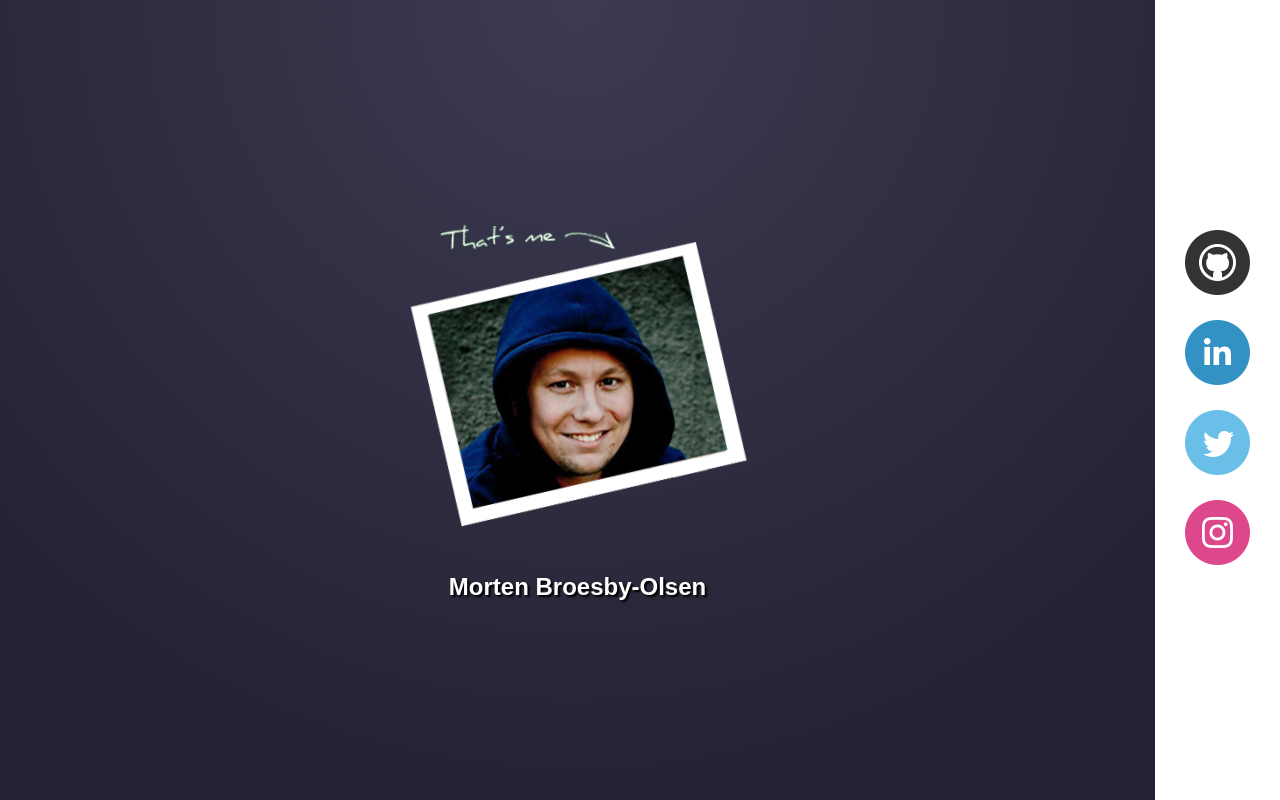
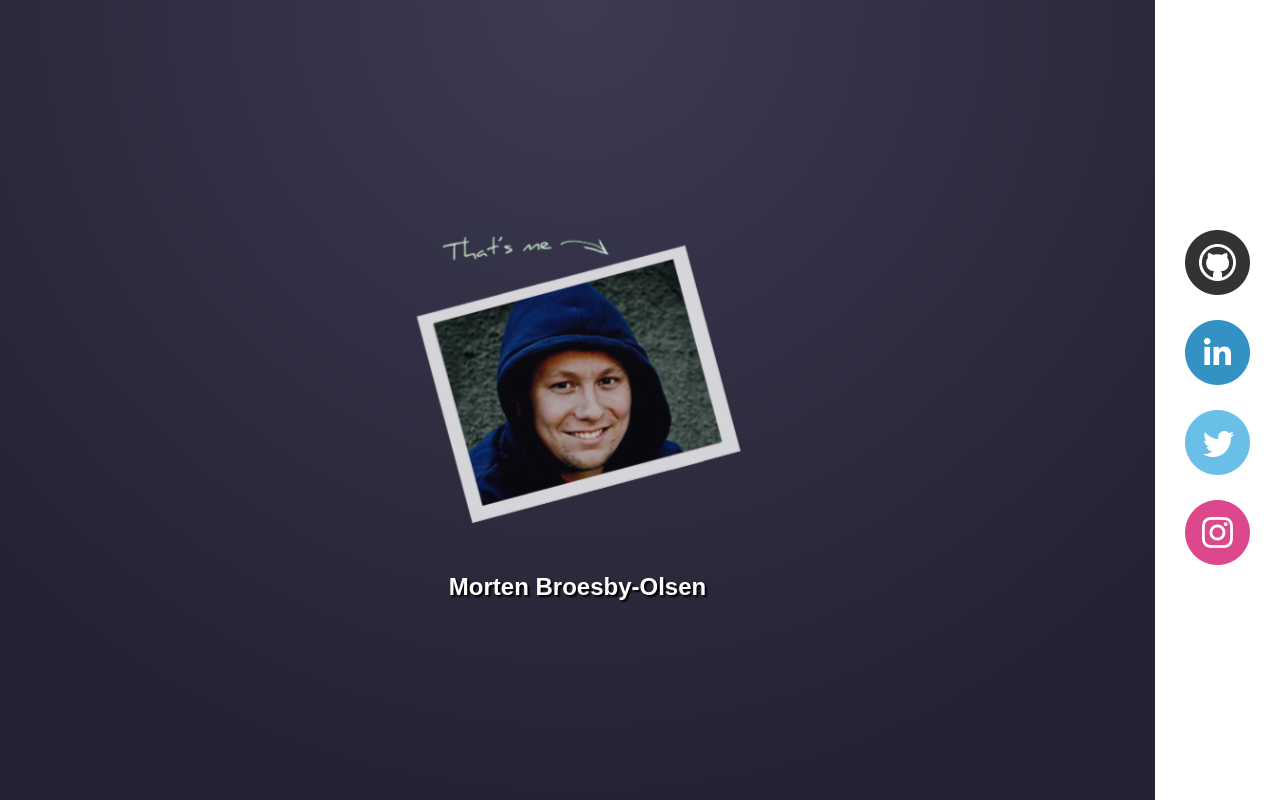
Before and after one commit to mortenbroesby/homepage, a React (Create React App) app: page / in a window 1280 px wide. Built offline with nearby package versions, Linux system fonts and the light colour scheme.

Commit message:
Minor styling fix

```diff
--- a/src/app/App.css
+++ b/src/app/App.css
@@ -37,7 +37,7 @@ body,
   -webkit-backface-visibility: hidden;
 }
 
-.App-header:hover .App-logo {
+.App-logo:hover {
   opacity: 1.0;
   -webkit-transform: rotate(2deg) scale(1.0);
   -moz-transform: rotate(2deg) scale(1.0);
```
